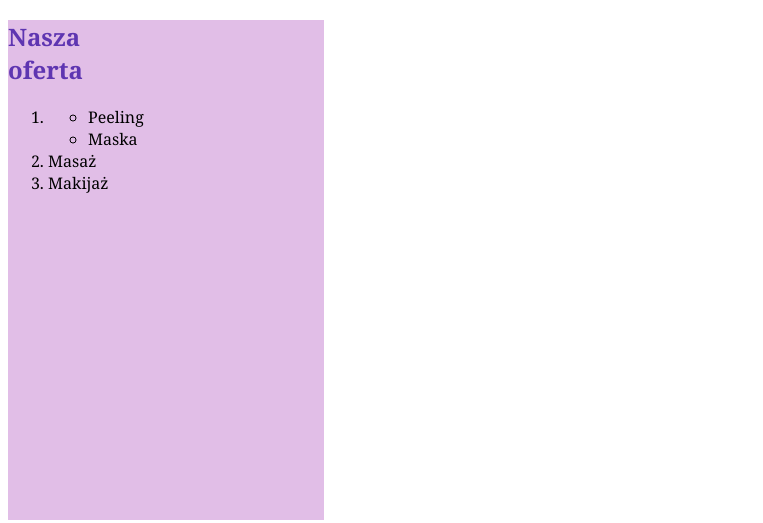
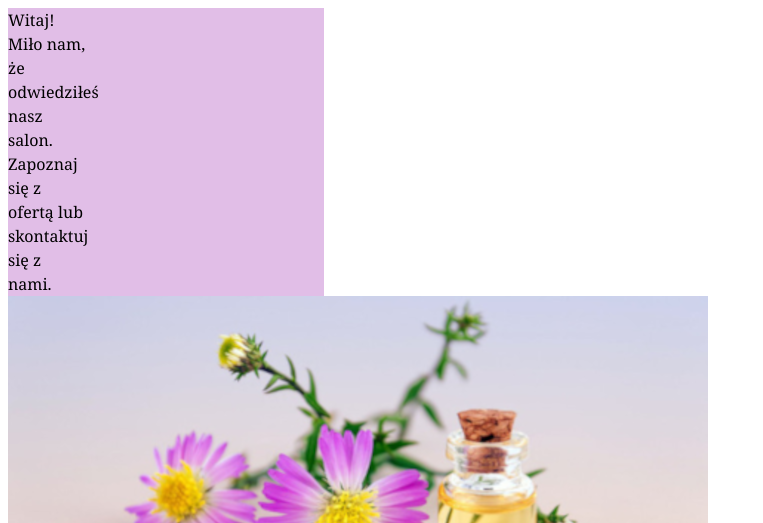
Before and after one commit to Wikt00rek/grupowy-salon-kosmetyczny, a plain HTML site: page index.html in a window 1280 px wide. Shown: the top 523 px of the page, without its empty margins (0-763 px from the left). Drawn offline with Linux system fonts and the light colour scheme.

Commit message:
Dodanie tekstu Witaj! Miło nam, że odwiedziłeś nasz salon. Zapoznaj się z ofertą lub skontaktuj się z nami. Obrazu z tekstem alternatywnym "Zrelaksuj się" oraz nagłówek stopnia trzeciego o treści Telefon 111 222 333

```diff
--- a/index.html
+++ b/index.html
@@ -9,6 +9,10 @@
   <body>
     <div class=left>
       <aside class="left">
+        <p>Witaj! Miło nam, że odwiedziłeś nasz salon.
+          <br> Zapoznaj się z ofertą lub skontaktuj się z nami.</p>
+          <img src="obraz2.png" alt="Zrelaksuj się" />
+          <h3 Telefon 111 222 333></h3>
         <h2>Nasza oferta</h2>
         <ol>
           <li>
```
